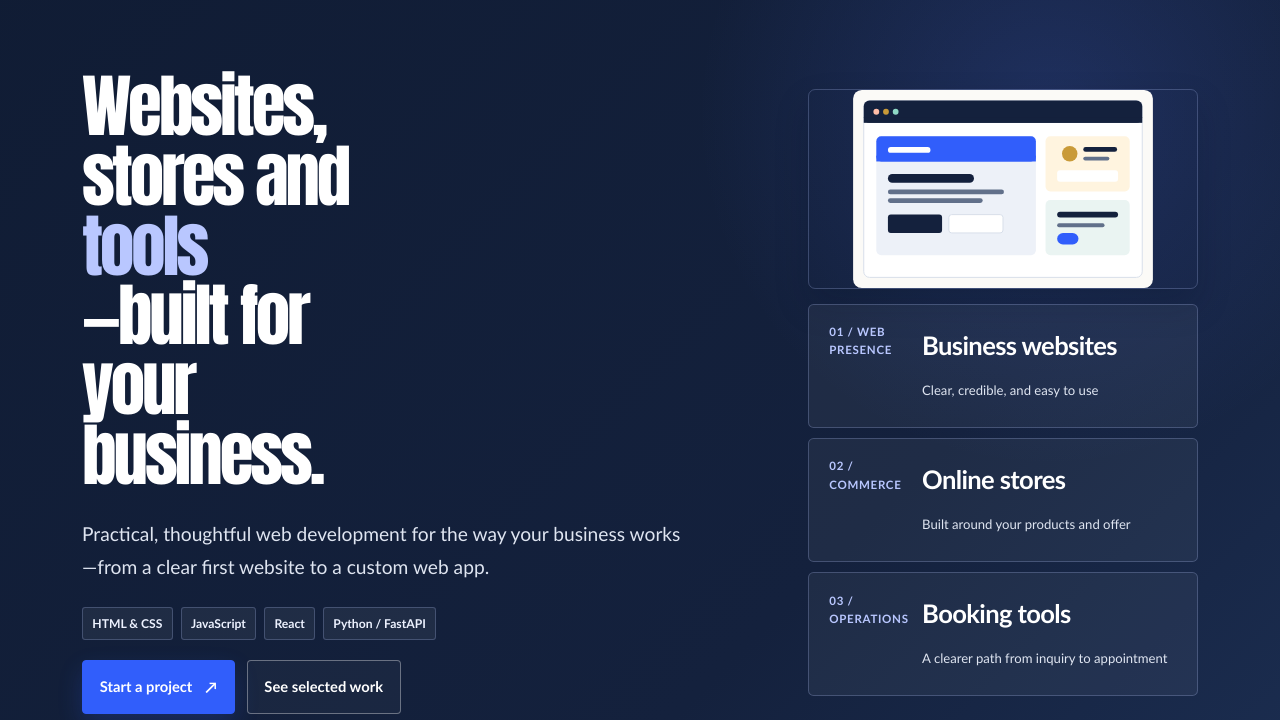
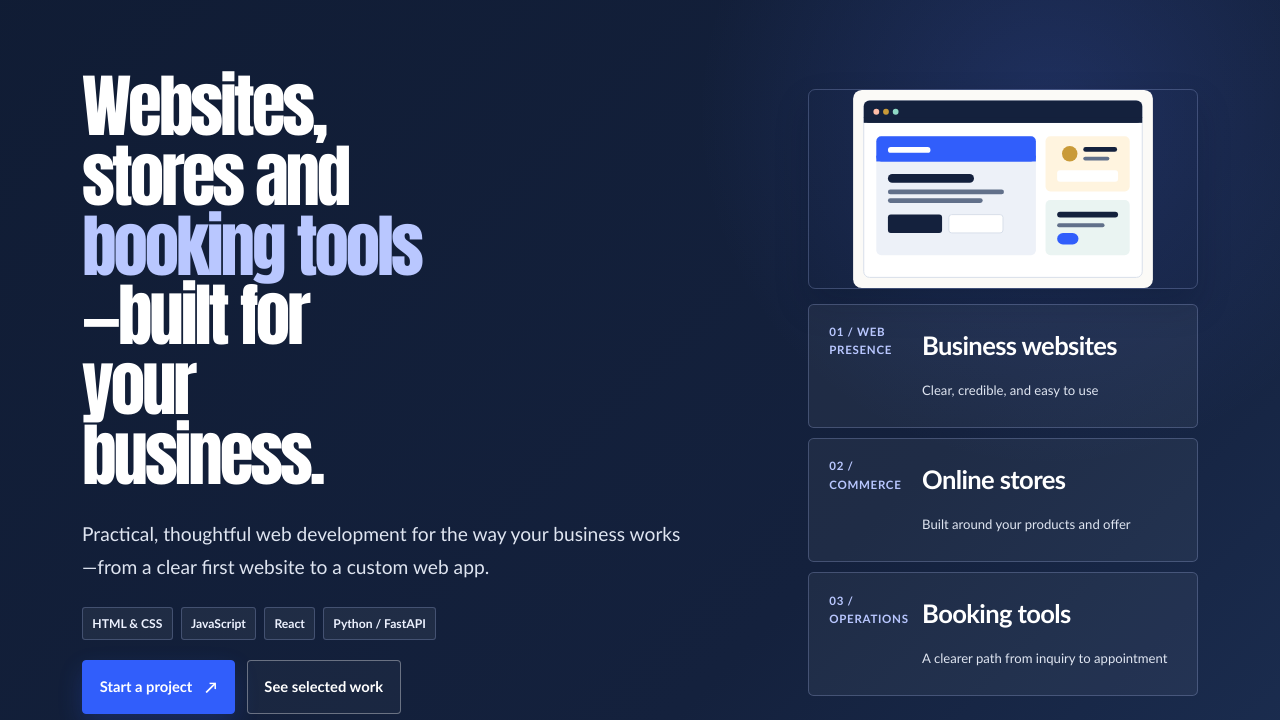
Before and after one commit to YusufArri/yusuf-portfolio, a website: page src/pug/index.pug in a window 1280 px wide. Shown: the part 80-800 px from the top of the page. Drawn offline with nearby package versions, Linux system fonts and the light colour scheme; files that its build step writes are made by us from their sources; files whose address does not match are found by name.

Commit message:
Fix booking tools headline
Co-authored-by: Copilot App <223556219+Copilot@users.noreply.github.com>

```diff
--- a/src/pug/index.pug
+++ b/src/pug/index.pug
@@ -43,7 +43,7 @@ html(lang='en')
                         h1.hero-title
                             | Websites, stores and
                             br
-                            span.hero-highlight.booking tools
+                            span.hero-highlight.booking booking tools
                             | —built for
                             span.hero-title-last your business.
                         p.hero-description
```
Also changed, not shown: dist/index.html.
